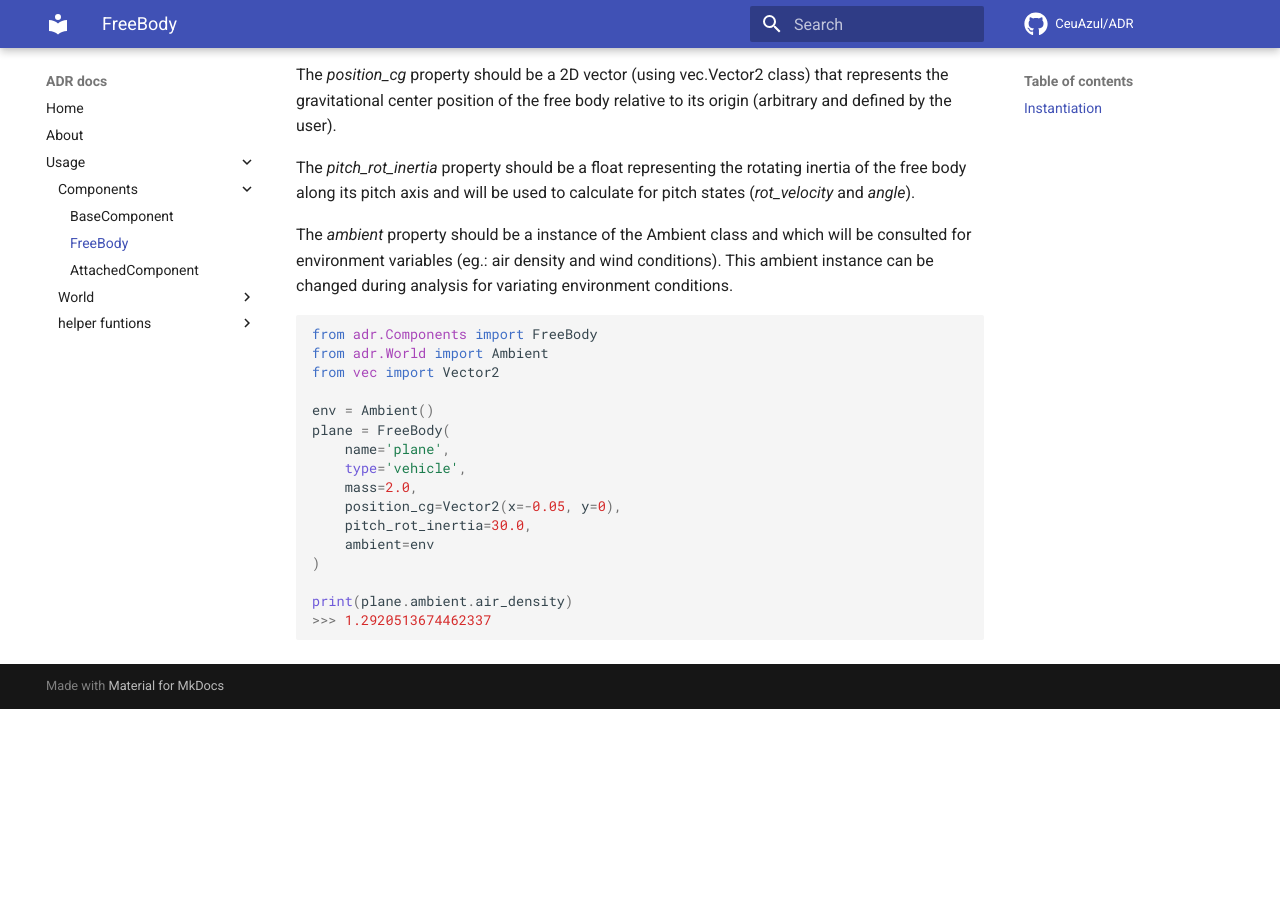
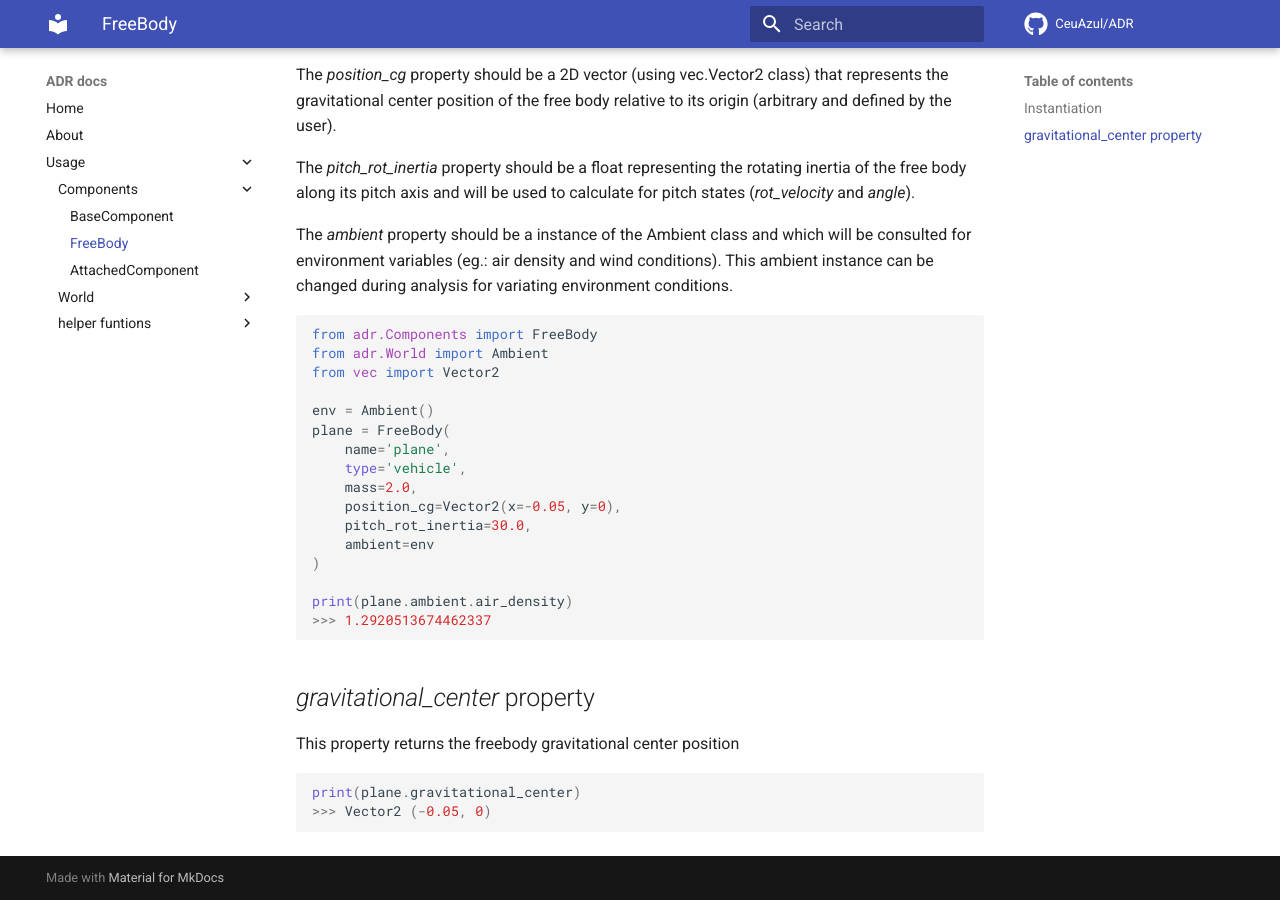
Before and after one commit to CeuAzul/ADR, an MkDocs documentation site: the page built from docs/Components/FreeBody.md, in a window 1280 px wide and 900 px high, scrolled down 666 px. Built offline with MkDocs 1.6.1 and Material for MkDocs 9.7.7, drawn with Linux system fonts in a browser that asks for light colours; comment, search, counter and statistics services are not loaded; before the commit the page ends 1375 px from its top, so only the background shows below that.

Commit message:
Add docs for gravitational center property

````diff
--- a/docs/Components/FreeBody.md
+++ b/docs/Components/FreeBody.md
@@ -33,3 +33,10 @@ plane = FreeBody(
 print(plane.ambient.air_density)
 >>> 1.2920513674462337
 ```
+
+## *gravitational_center* property
+This property returns the freebody gravitational center position
+``` python
+print(plane.gravitational_center)
+>>> Vector2 (-0.05, 0)
+```
````
